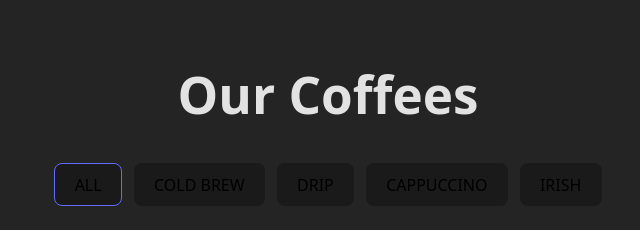
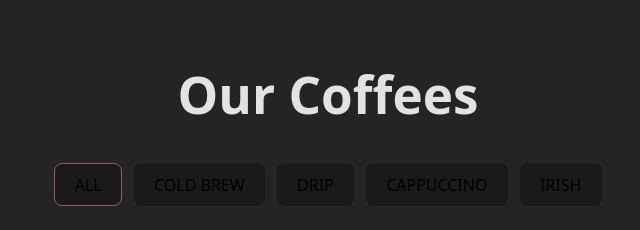
Before and after one commit to szczuraszczyk/menu-kawiarnia, a React (Vite) app: page / in a window 1280 px wide. In both pictures the pointer is over the button "ALL". Shown: the top 230 px of the page, without its empty margins (312-952 px from the left). Built offline with nearby package versions, Linux system fonts and the light colour scheme.

Commit message:
color but hover change

```diff
--- a/src/index.css
+++ b/src/index.css
@@ -47,7 +47,7 @@ button {
   transition: border-color 0.25s;
 }
 button:hover {
-  border-color: #646cff;
+  border-color: #965b5b;
 }
 button:focus,
 button:focus-visible {
```
